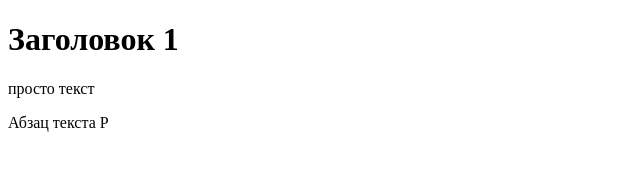
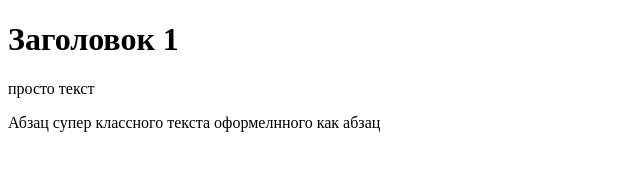
Before and after one commit to on-page/wp-multi, a plain HTML site: page index.html in a window 1280 px wide. Shown: the whole page, without its empty margins (0-640 px from the left). Drawn offline with Linux system fonts and the light colour scheme.

Commit message:
add text

```diff
--- a/index.html
+++ b/index.html
@@ -9,6 +9,6 @@
 <div class="figure">
     <span>просто текст</span>
 </div>
-<p>Абзац текста P</p>
+<p>Абзац супер классного текста оформелнного как абзац</p>
 </body>
 </html>
```
